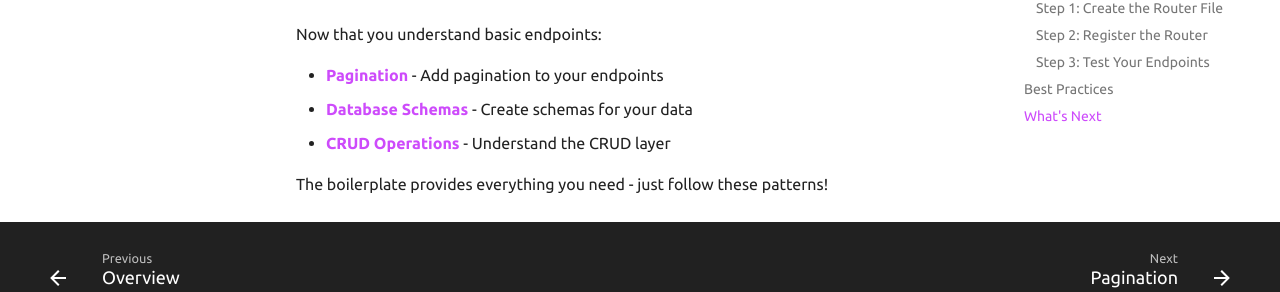
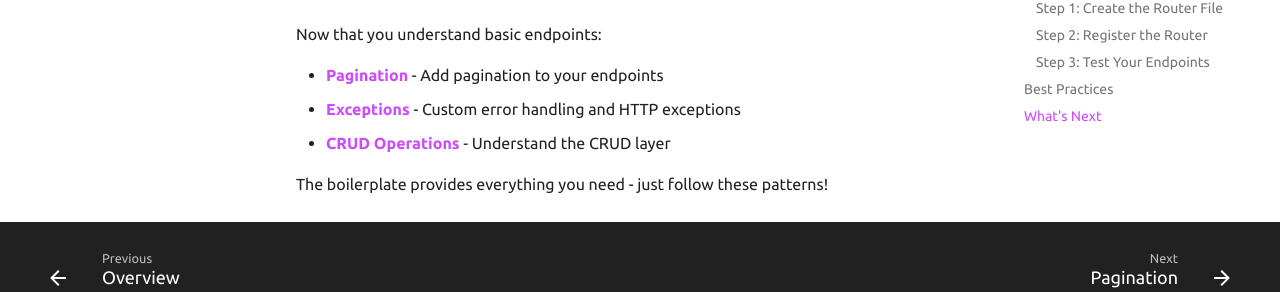
Before and after one commit to Smarty-red/FastAPI-boilerplate, an MkDocs documentation site: the page built from docs/user-guide/api/endpoints.md, in a window 1280 px wide and 900 px high, scrolled down 6170 px. Shown: the part 522-814 px from the top of the window. Built offline with MkDocs 1.6.1 and Material for MkDocs 9.7.7, drawn with Linux system fonts in a browser that asks for light colours; comment, search, counter and statistics services are not loaded; the version menu is left out.

Commit message:
Replaced Shecmas redirect For exceptions

```diff
--- a/docs/user-guide/api/endpoints.md
+++ b/docs/user-guide/api/endpoints.md
@@ -321,8 +321,8 @@ Your new endpoints will be available at:
 
 Now that you understand basic endpoints:
 
-- **[Pagination](pagination.md)** - Add pagination to your endpoints
-- **[Database Schemas](../database/schemas.md)** - Create schemas for your data
-- **[CRUD Operations](../database/crud.md)** - Understand the CRUD layer
+- **[Pagination](pagination.md)** - Add pagination to your endpoints<br>
+- **[Exceptions](exceptions.md)** - Custom error handling and HTTP exceptions<br>
+- **[CRUD Operations](../database/crud.md)** - Understand the CRUD layer<br>
 
 The boilerplate provides everything you need - just follow these patterns!
```
